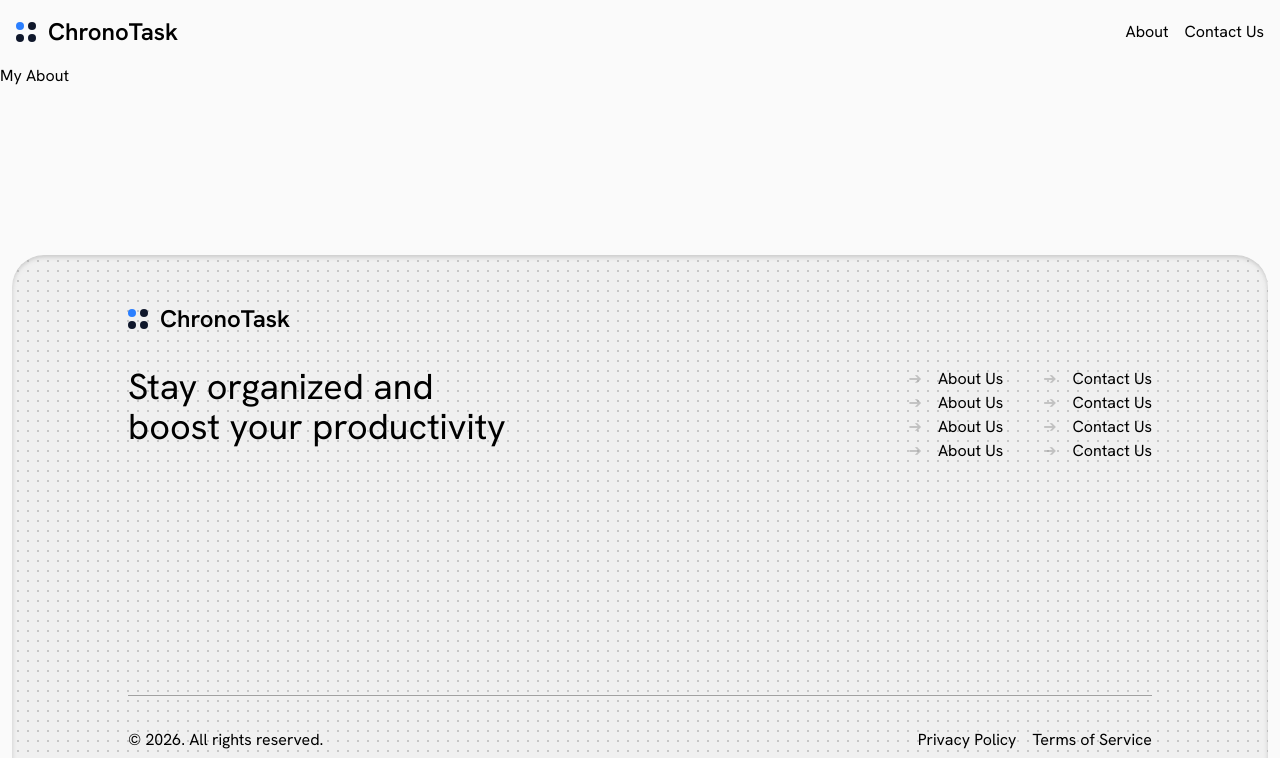
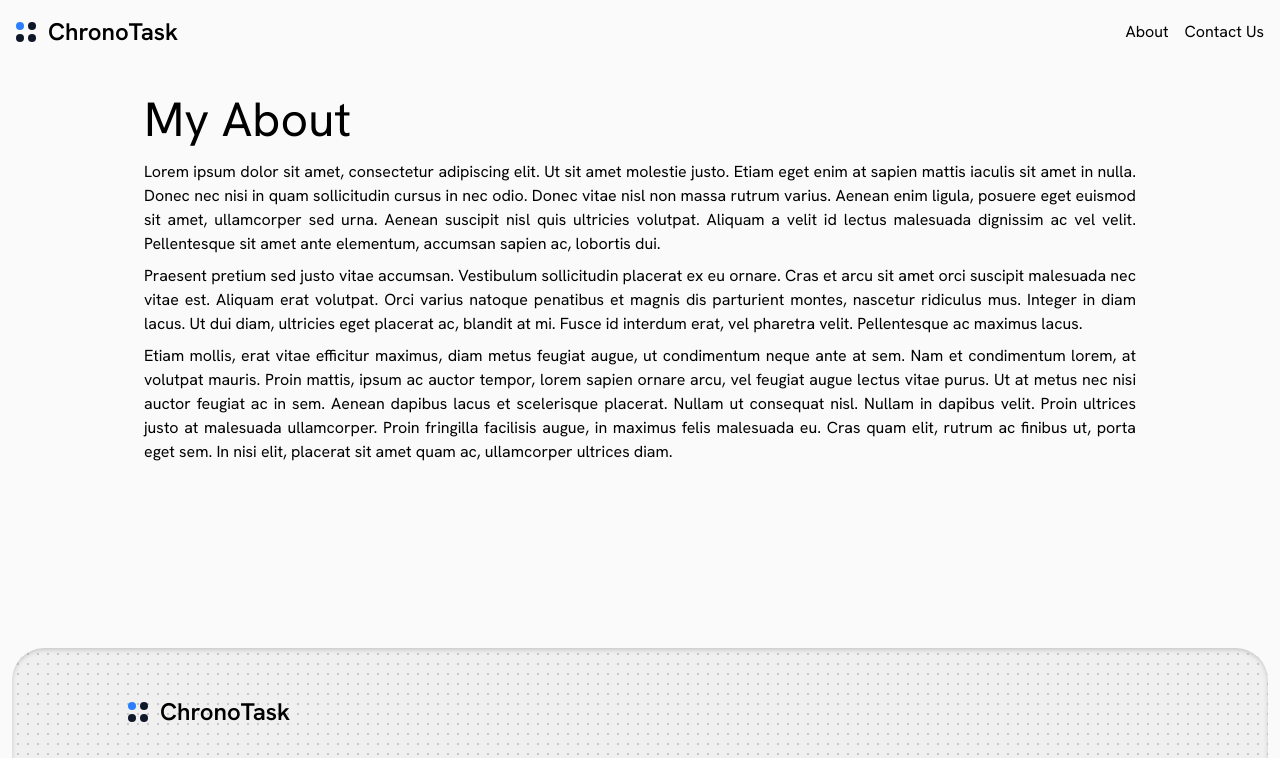
Before and after one commit to sronnaim/koda-b10-react-4, a React (Vite) app: page /about in a window 1280 px wide. Shown: the top 758 px of the page. Built offline with nearby package versions, Linux system fonts and the light colour scheme.

Commit message:
feat: added about page

```diff
--- a/src/pages/About.jsx
+++ b/src/pages/About.jsx
@@ -1,8 +1,11 @@
 export default function About() {
     return (
         <>
-            <section>
-                <h1>My About</h1>
+            <section className="p-4 max-w-5xl mx-auto mb-40">
+                <h1 className="text-5xl my-4">My About</h1>
+                <p className="text-justify my-2">Lorem ipsum dolor sit amet, consectetur adipiscing elit. Ut sit amet molestie justo. Etiam eget enim at sapien mattis iaculis sit amet in nulla. Donec nec nisi in quam sollicitudin cursus in nec odio. Donec vitae nisl non massa rutrum varius. Aenean enim ligula, posuere eget euismod sit amet, ullamcorper sed urna. Aenean suscipit nisl quis ultricies volutpat. Aliquam a velit id lectus malesuada dignissim ac vel velit. Pellentesque sit amet ante elementum, accumsan sapien ac, lobortis dui.</p>
+                <p className="text-justify my-2">Praesent pretium sed justo vitae accumsan. Vestibulum sollicitudin placerat ex eu ornare. Cras et arcu sit amet orci suscipit malesuada nec vitae est. Aliquam erat volutpat. Orci varius natoque penatibus et magnis dis parturient montes, nascetur ridiculus mus. Integer in diam lacus. Ut dui diam, ultricies eget placerat ac, blandit at mi. Fusce id interdum erat, vel pharetra velit. Pellentesque ac maximus lacus.</p>
+                <p className="text-justify my-2">Etiam mollis, erat vitae efficitur maximus, diam metus feugiat augue, ut condimentum neque ante at sem. Nam et condimentum lorem, at volutpat mauris. Proin mattis, ipsum ac auctor tempor, lorem sapien ornare arcu, vel feugiat augue lectus vitae purus. Ut at metus nec nisi auctor feugiat ac in sem. Aenean dapibus lacus et scelerisque placerat. Nullam ut consequat nisl. Nullam in dapibus velit. Proin ultrices justo at malesuada ullamcorper. Proin fringilla facilisis augue, in maximus felis malesuada eu. Cras quam elit, rutrum ac finibus ut, porta eget sem. In nisi elit, placerat sit amet quam ac, ullamcorper ultrices diam.</p>
             </section>
         </>
     )
```
